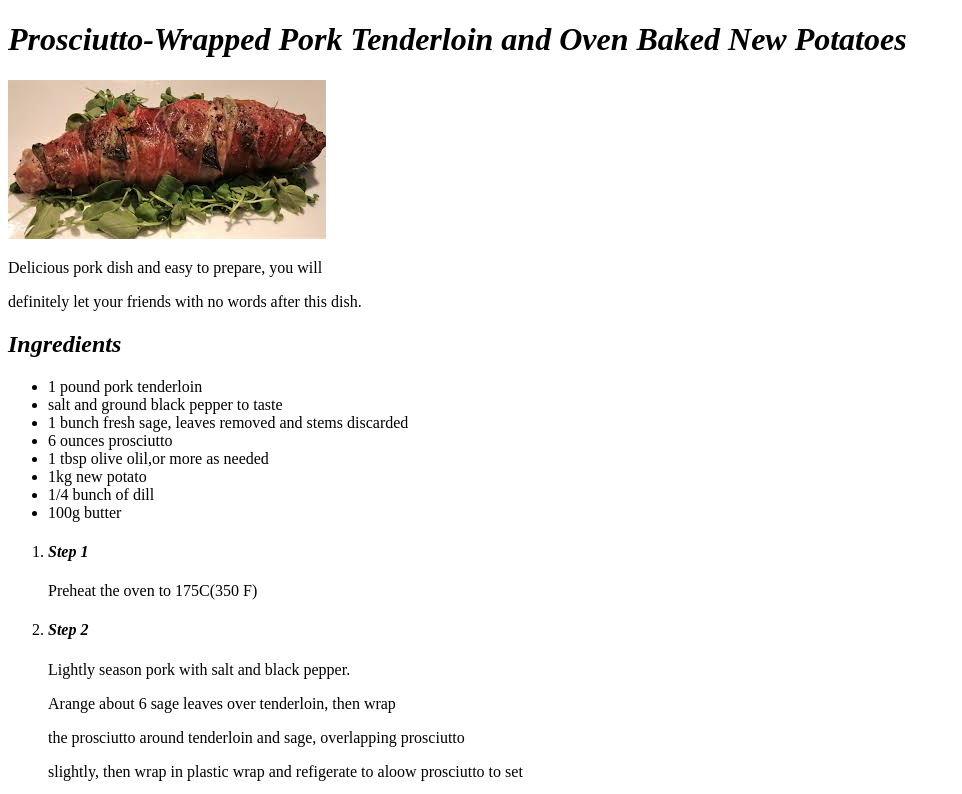
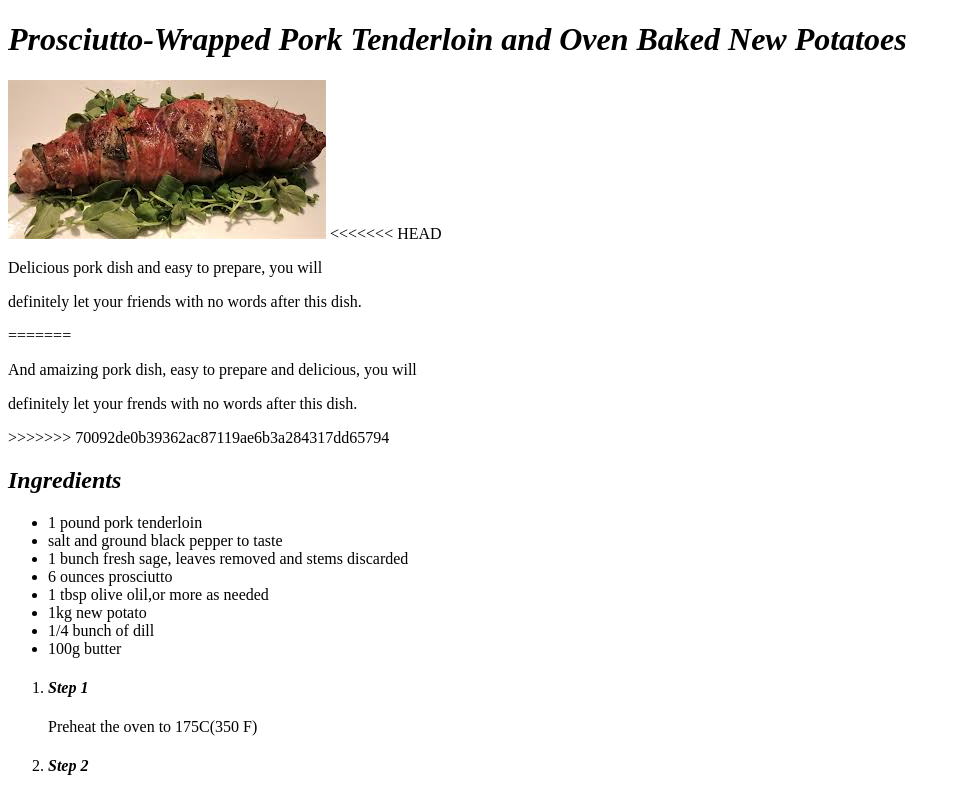
Before and after one commit to coclicimihai/odin_recipes, a plain HTML site: page recipes/pork.html in a window 1280 px wide. Shown: the top 794 px of the page, without its empty margins (0-962 px from the left). Drawn offline with Linux system fonts and the light colour scheme.

Commit message:
Add README.md

```diff
--- a/recipes/pork.html
+++ b/recipes/pork.html
@@ -6,8 +6,13 @@
                 <body>
                     <h1><em><strong>Prosciutto-Wrapped Pork Tenderloin and Oven Baked New Potatoes</strong></em></h1>
                         <img src="../recipes/img/pork.jpeg" alt="Prosciutto-Wrapped Pork Tenderloin">
+<<<<<<< HEAD
                             <p>Delicious pork dish and easy to prepare, you will</p>
                             <p>definitely let your friends with no words after this dish.</p>
+=======
+                            <p>And amaizing pork dish, easy to prepare and delicious, you will</p>
+                            <p>definitely let your frends with no words after this dish.</p>
+>>>>>>> 70092de0b39362ac87119ae6b3a284317dd65794
                                 <h2><em>Ingredients</em></h2>
                                     <ul>
                                         <li>1 pound pork tenderloin</li>
```
Also changed, not shown: index.html (+4 -0 lines), pork.html (deleted), 2 other files.
